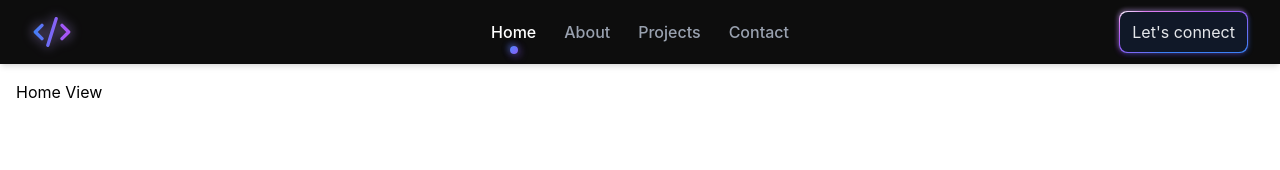
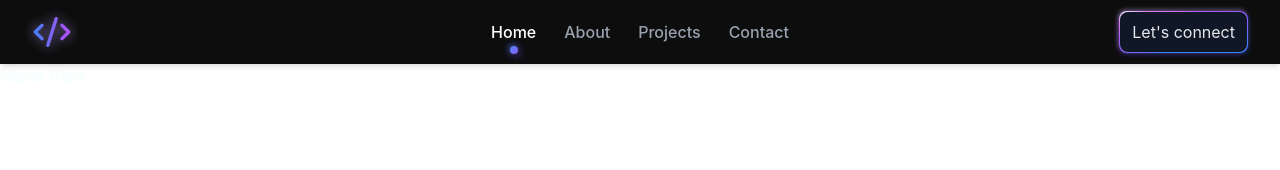
Before and after one commit to PeterKelemen2/cv-site, a Vue app: page / in a window 1280 px wide. Shown: the top 170 px of the page. Built offline with nearby package versions, Linux system fonts and the light colour scheme.

Commit message:
Minor tweaks

```diff
--- a/src/App.vue
+++ b/src/App.vue
@@ -4,7 +4,7 @@ import Navbar from '@/components/Navbar.vue'
 
 <template>
   <Navbar />
-  <main class="p-4">
+  <main>
     <router-view />
   </main>
 </template>
--- a/src/style.css
+++ b/src/style.css
@@ -12,9 +12,11 @@
 @supports not (font-variation-settings: normal) {
   html {
     font-family: var(--font-inter);
+    color: azure;
   }
 }
 
 html {
   font-family: var(--font-inter);
+  color: azure;
 }
```
